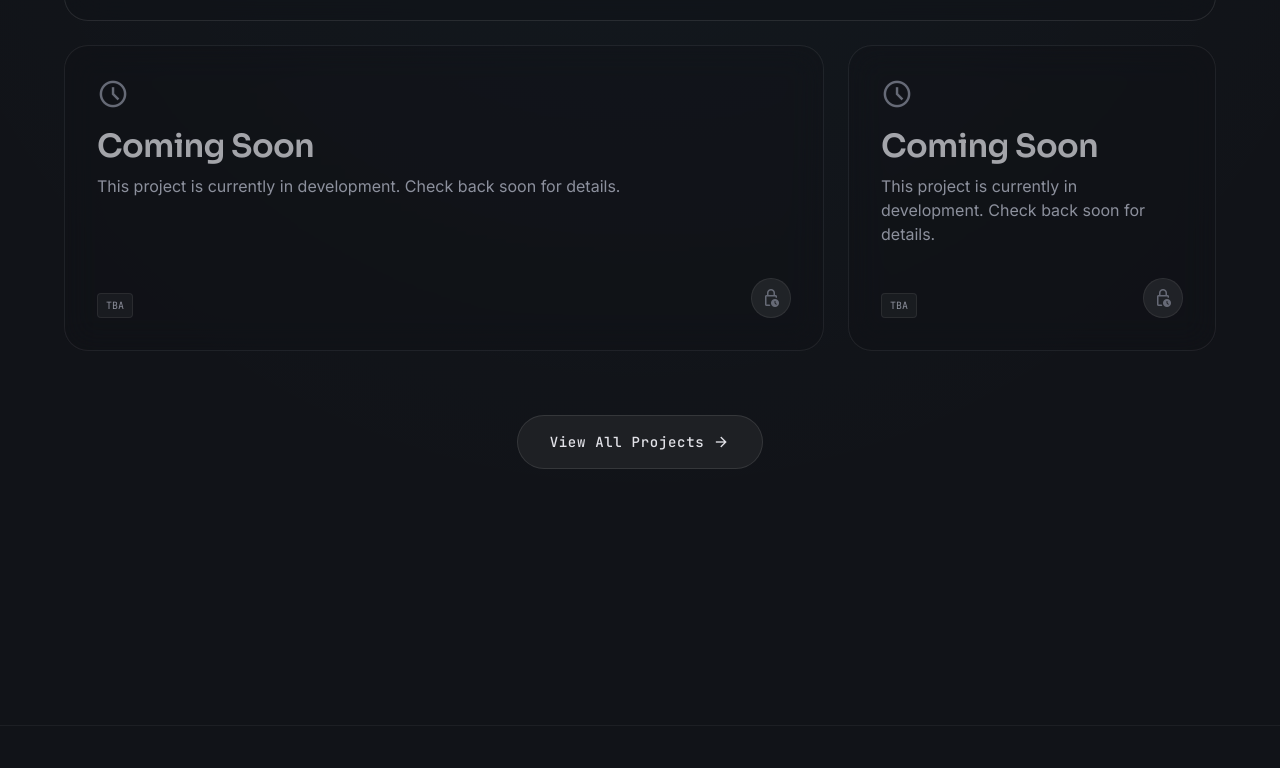
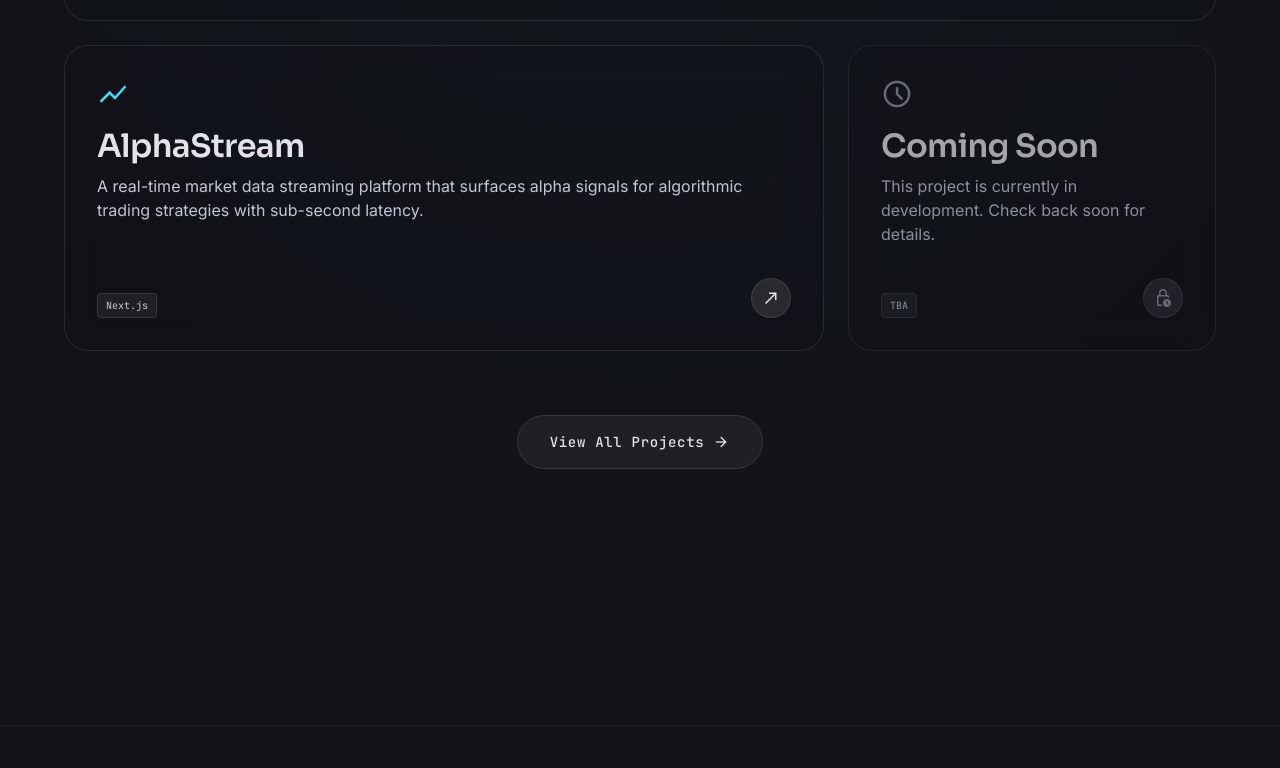
Before and after one commit to Tiffanyczy/Tiffany.AI, a plain HTML site: page index.html in a window 1280 px wide. Shown: the part 1397-2165 px from the top of the page. Drawn offline with nearby package versions, Linux system fonts and the light colour scheme.

Commit message:
Add AlphaStream project
Replaces one "Coming Soon" placeholder on the projects gallery and
the homepage bento grid with AlphaStream, linking out to the live
Vercel deployment.

Co-Authored-By: Claude Sonnet 5 <noreply@anthropic.com>

```diff
--- a/index.html
+++ b/index.html
@@ -200,19 +200,19 @@
 </div>
 <!-- Secondary Projects Grid (Bento Style) -->
 <div class="grid grid-cols-1 md:grid-cols-3 gap-6 mt-6">
-<div class="col-span-1 md:col-span-2 rounded-3xl p-8 border border-white/10 bg-surface/30 backdrop-blur-lg hover:border-white/20 transition-colors flex flex-col justify-between min-h-[300px] group opacity-70">
+<div class="col-span-1 md:col-span-2 rounded-3xl p-8 border border-white/10 bg-surface/30 backdrop-blur-lg hover:border-white/20 transition-colors flex flex-col justify-between min-h-[300px] group">
 <div>
-<span class="material-symbols-outlined text-outline mb-4 text-[32px]">schedule</span>
-<h4 class="font-headline-lg-mobile text-headline-lg-mobile text-on-surface mb-2">Coming Soon</h4>
-<p class="font-body-md text-body-md text-on-surface-variant">This project is currently in development. Check back soon for details.</p>
+<span class="material-symbols-outlined text-secondary mb-4 text-[32px]">show_chart</span>
+<h4 class="font-headline-lg-mobile text-headline-lg-mobile text-on-surface mb-2">AlphaStream</h4>
+<p class="font-body-md text-body-md text-on-surface-variant">A real-time market data streaming platform that surfaces alpha signals for algorithmic trading strategies with sub-second latency.</p>
 </div>
 <div class="mt-8 flex justify-between items-end">
 <div class="flex gap-2">
-<span class="tech-chip px-2 py-1 rounded bg-surface-container text-on-surface-variant font-label-mono text-[10px]">TBA</span>
+<span class="tech-chip px-2 py-1 rounded bg-surface-container text-on-surface-variant font-label-mono text-[10px]">Next.js</span>
 </div>
-<span class="w-10 h-10 rounded-full bg-surface-container-high border border-white/10 flex items-center justify-center text-outline cursor-not-allowed">
-<span class="material-symbols-outlined text-[20px]">lock_clock</span>
-</span>
+<a class="w-10 h-10 rounded-full bg-surface-container-high border border-white/10 flex items-center justify-center text-on-surface hover:text-secondary hover:border-secondary transition-all group-hover:-translate-y-1" href="https://alpha-stream-8rtppibra-tiffanyczys-projects.vercel.app/" target="_blank" rel="noopener noreferrer">
+<span class="material-symbols-outlined text-[20px]">north_east</span>
+</a>
 </div>
 </div>
 <div class="col-span-1 rounded-3xl p-8 border border-white/10 bg-surface/30 backdrop-blur-lg hover:border-white/20 transition-colors flex flex-col justify-between min-h-[300px] group opacity-70">
```
Also changed, not shown: projects.html (+9 -5 lines).
